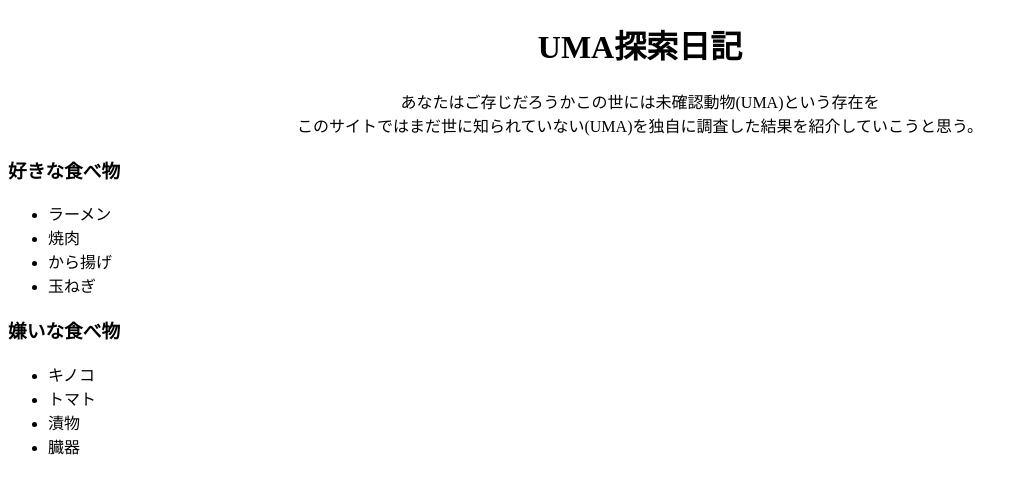
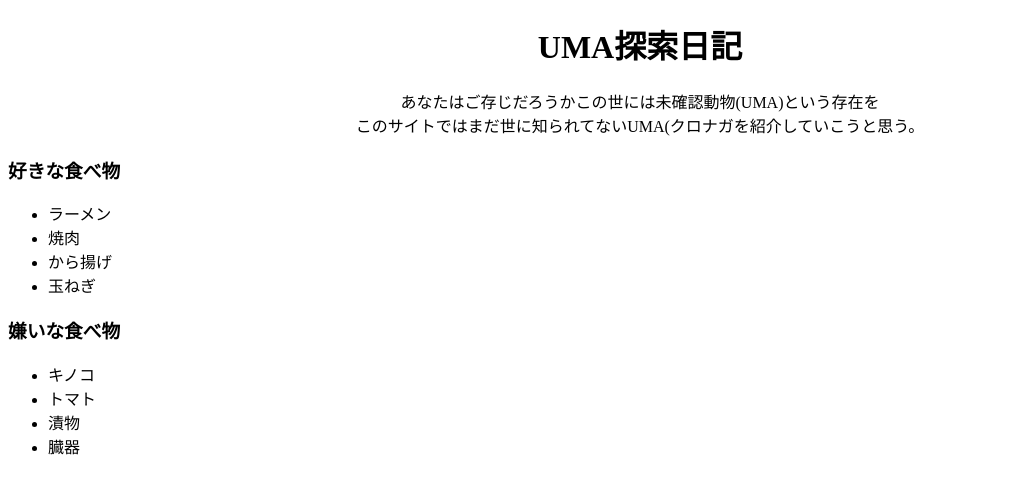
Before and after one commit to koki1124/web2-2, a plain HTML site: page index.html in a window 1280 px wide. Shown: the whole page, without its empty margins (0-1028 px from the left). Drawn offline with Linux system fonts and the light colour scheme.

Commit message:
Update index.html

```diff
--- a/index.html
+++ b/index.html
@@ -7,7 +7,7 @@
   <body>
     <Center>
       <h1>UMA探索日記</h1>
-      <p>あなたはご存じだろうかこの世には未確認動物(UMA)という存在を<br>このサイトではまだ世に知られていない(UMA)を独自に調査した結果を紹介していこうと思う。</p>
+      <p>あなたはご存じだろうかこの世には未確認動物(UMA)という存在を<br>このサイトではまだ世に知られてないUMA(クロナガを紹介していこうと思う。</p>
       </Center>
 
     <h3>好きな食べ物</h1>
```
